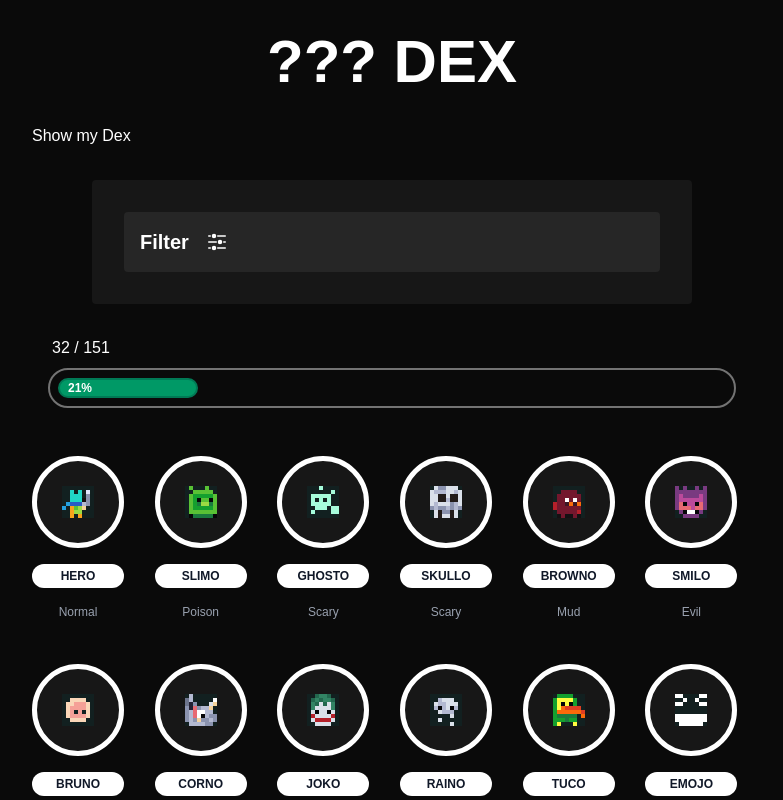
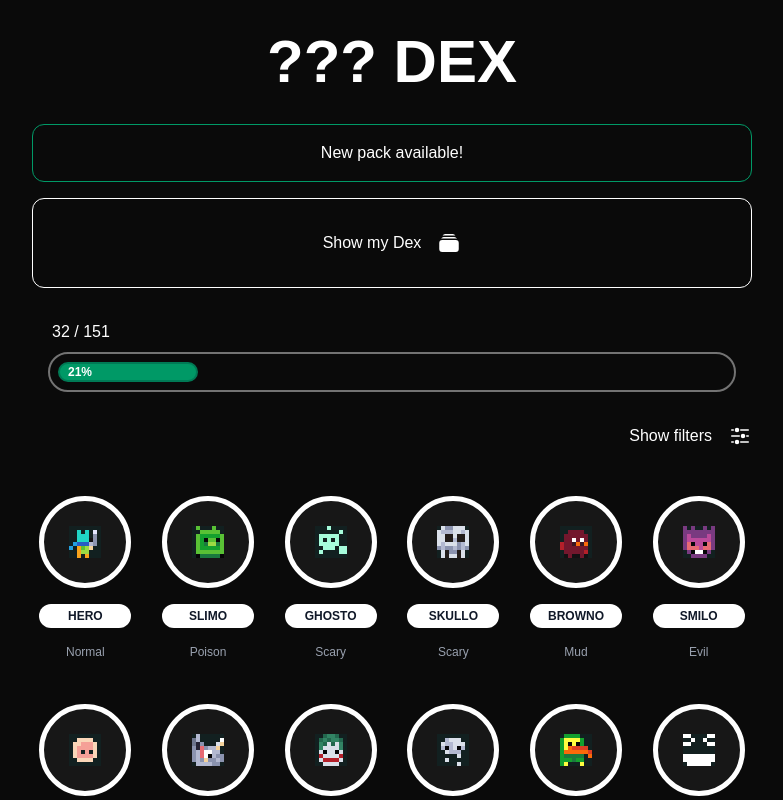
Before and after one commit to trick0/ny2u-dex, a Vue app: page / in a window 1280 px wide. Shown: the top 800 px of the page, without its empty margins (248-1031 px from the left). Built offline with nearby package versions, Linux system fonts and the light colour scheme.

Commit message:
added CCG

```diff
--- a/src/App.vue
+++ b/src/App.vue
@@ -2,24 +2,28 @@
 import BouncerList from './components/BouncerList.vue';
 import Completion from './components/Completion.vue';
 import MyDex from './components/MyDex.vue';
+import Pack from './components/Pack.vue';
 import SearchBar from './components/SearchBar.vue';
-import { useBouncerStore } from './stores/bouncer';
-const bouncerStore = useBouncerStore();
 </script>
 
 <template>
   <div class="text-6xl font-bold mx-5 my-8 text-center">
     ??? DEX
   </div>
-  <div>
+  <div class="app-container m-auto">
+    <Pack />
     <MyDex />
+    <Completion />
     <SearchBar />
-    <Completion />
     <BouncerList />
   </div>
 </template>
 
 <style>
+.app-container {
+  max-width: 720px;
+}
+
 .v-enter-active,
 .v-leave-active {
   transition: opacity 0.5s ease;
--- a/src/components/BouncerList.vue
+++ b/src/components/BouncerList.vue
@@ -1,5 +1,6 @@
 <template lang="html">
-    <div class="bouncer-list md:gap-4 sm:gap grid grid-cols-3 sm:grid-cols-4 md:grid-cols-6 m-auto">
+    <div
+        class="bouncer-list md:gap-4 sm:gap grid grid-cols-3 sm:grid-cols-4 md:grid-cols-6 m-auto justify-items-center">
         <Bouncer v-for="(bouncer) of bouncers" :bouncer="bouncer" :id="bouncer.id" :key="bouncer.name"
             @click="selectBouncer(bouncer)" />
         <Transition>
@@ -53,10 +54,6 @@ function closeModal() {
 </script>
 
 <style>
-.bouncer-list {
-    max-width: 720px;
-}
-
 .bouncer-image-background {
     width: 64px;
     height: 64px;
--- a/src/components/Completion.vue
+++ b/src/components/Completion.vue
@@ -19,10 +19,6 @@ const progress = computed(() => bouncerStore.bouncers.length)
 const width = computed(() => `${~~(100 * (progress.value / 151))}%`)
 </script>
 <style>
-.completion {
-    max-width: 720px;
-}
-
 .progress {
     animation: progress ease-out 1s forwards;
     animation-delay: 1s;
--- a/src/components/Modal.vue
+++ b/src/components/Modal.vue
@@ -1,7 +1,7 @@
 <template>
     <div class="modal-container flex justify-center items-center fixed w-full h-full m-0 bg-black/75">
         <div class="back fixed w-full h-full m-0 bg-black/75" @click="closeModal"></div>
-        <div :class="[size, theme]" class="modal relative md:max-w-md sm:max-w-sm lg:max-w-lg m-auto rounded p-4">
+        <div :class="[size, theme]" class="modal relative rounded p-4">
             <slot name="header"></slot>
             <div class="my-4">
                 <slot></slot>
--- a/src/components/MyDex.vue
+++ b/src/components/MyDex.vue
@@ -1,10 +1,11 @@
 <template>
     <div class="mydex-container">
-        <div @click="dexVisibility = true" style="width: 720px" class="m-auto">
+        <div @click="dexVisibility = true" class="m-auto flex border p-8 rounded-xl justify-center cursor-pointer">
             Show my Dex
+            <RectangleStackIcon class="size-6 ml-4" />
         </div>
         <Transition>
-            <Modal :size="'modal-xl'" :theme="'dark'" v-if="dexVisibility" @onClose="closeModal">
+            <Modal :theme="'dark'" v-if="dexVisibility" @onClose="closeModal">
                 <template #header>
                     <div class="text-xl font-bold text-center">
                         my dex
@@ -30,14 +31,21 @@
 <script setup lang="ts">
 import type { BouncerType } from '@/models/models';
 import { useBouncerStore } from '@/stores/bouncer';
-import { computed, onMounted, ref } from 'vue';
+import { computed, onMounted, ref, watch } from 'vue';
 import Modal from './Modal.vue';
 import Bouncer from './Bouncer.vue';
-
+import { RectangleStackIcon } from '@heroicons/vue/24/solid';
+import { usePackStore } from '@/stores/pack';
+const packStore = usePackStore();
 const bouncerStore = useBouncerStore();
 const bouncers = computed(() => bouncerStore.bouncers);
+const packIndexHelper = computed(() => packStore.packIndexHelper);
 const ownedBouncers = ref([]);
 const dexVisibility = ref(false);
+
+watch(packIndexHelper, () => {
+    ownedBouncers.value = bouncerStore.getOwnedBouncers();
+})
 
 onMounted(() => {
     ownedBouncers.value = bouncerStore.getOwnedBouncers();
--- /dev/null
+++ b/src/components/Pack.vue
@@ -0,0 +1,71 @@
+<template>
+    <div>
+        <div v-if="isNewPackAvailable" @click="openPack"
+            class="openPack rounded-xl cursor-pointer text-center my-4 border border-emerald-600 hover:border-emerald-900 hover:bg-emerald-600 hover:text-black p-4">
+            New pack available!
+        </div>
+        <Transition>
+            <Modal :theme="'dark'" v-if="isPackOpening" @onClose="closeModal">
+                <template #header>
+                    <div class="text-xl font-bold text-center">
+                        New pack!
+                    </div>
+                </template>
+                <div class="flex justify-center">
+                    <div v-for="bouncer of newBouncers" class="mx-4">
+                        <Bouncer :bouncer="bouncer" :id="bouncer.id" :key="bouncer.name" />
+                    </div>
+                </div>
+                <template #footer>
+                    <button
+                        class="inline-flex justify-center cursor-pointer rounded-md bg-white/10 px-3 py-2 text-sm font-semibold text-white inset-ring inset-ring-black/5 hover:bg-white/20 sm:mt-0 sm:w-auto"
+                        @click="closeModal">
+                        Close
+                    </button>
+                </template>
+            </Modal>
+        </Transition>
+
+    </div>
+</template>
+<script setup lang="ts">
+import { computed, onMounted, ref } from 'vue';
+import Modal from './Modal.vue';
+import { usePackStore } from '@/stores/pack';
+import type { BouncerType } from '@/models/models';
+import Bouncer from './Bouncer.vue';
+import { useBouncerStore } from '@/stores/bouncer';
+
+const packStore = usePackStore();
+const bouncerStore = useBouncerStore();
+const isNewPackAvailable = ref(false)
+const isPackOpening = ref(false);
+const newBouncers = ref([] as BouncerType[]);
+
+onMounted(() => {
+    CheckCanOpenPack();
+})
+
+function openPack() {
+    isPackOpening.value = true;
+    newBouncers.value = packStore.newPack();
+    bouncerStore.addBouncers(newBouncers.value);
+    CheckCanOpenPack();
+}
+
+function CheckCanOpenPack() {
+    if (localStorage.getItem("lastPackOpeningTime") == null) {
+        isNewPackAvailable.value = true;
+        return;
+    }
+
+    const lastPackOpening = localStorage.getItem("lastPackOpeningTime") || "0";
+    const lastPackDate = new Date(Number(lastPackOpening));
+
+    isNewPackAvailable.value = new Date().getTime() - 86400000 >= lastPackDate.getTime();
+}
+
+function closeModal() {
+    isPackOpening.value = false;
+}
+</script>
--- a/src/components/SearchBar.vue
+++ b/src/components/SearchBar.vue
@@ -1,11 +1,18 @@
 <template>
-    <div class="search-bar m-auto mt-8 mb-8 rounded bg-neutral-900 p-8">
-        <div class="row text-white text-xl font-bold flex p-4 cursor-pointer rounded hover:bg-neutral-700 bg-neutral-800 items-center"
-            @click="showFilter = !showFilter">
-            Filter
-            <AdjustmentsHorizontalIcon class="size-6 ml-4" />
+    <div class="search-bar my-8 m-auto">
+        <div @click="showFilter = !showFilter">
+            <div class="flex justify-end cursor-pointer">
+                <template v-if="showFilter">
+                    Hide filters
+                    <EyeSlashIcon class="size-6 ml-4" />
+                </template>
+                <template v-else>
+                    Show filters
+                    <AdjustmentsHorizontalIcon class="size-6 ml-4" />
+                </template>
+            </div>
         </div>
-        <div class="row" v-if="showFilter">
+        <div class="row mt-8 mb-8 rounded bg-neutral-900 p-8" v-if="showFilter">
             <div class="row col-12">
                 <div class="search-bar-label text-white my-4">
                     Name
@@ -35,19 +42,14 @@
 </template>
 <script setup lang="ts">
 import { useBouncerStore } from '@/stores/bouncer';
+import { AdjustmentsHorizontalIcon, EyeSlashIcon } from '@heroicons/vue/24/solid';
 import { computed, ref } from 'vue';
-import { AdjustmentsHorizontalIcon } from '@heroicons/vue/24/solid'
 const bouncerStore = useBouncerStore();
 const activeFilterTypes = computed(() => bouncerStore.activeFilterTypes)
 const showFilter = ref(false);
 </script>
 
 <style>
-.search-bar {
-    max-width: 600px;
-    color: #191919;
-}
-
 #bouncer-name-search {
     outline: none;
     width: 100%;
--- a/src/models/models.ts
+++ b/src/models/models.ts
@@ -1,4 +1,5 @@
 export type BouncerType = {
+    id?: number | string;
     name: string;
     baseYeetPower: number | string;
     ap: number | string;
--- a/src/stores/bouncer.ts
+++ b/src/stores/bouncer.ts
@@ -2,10 +2,11 @@ import { ref, computed } from 'vue'
 import { defineStore } from 'pinia'
 import bouncerDB from '@/assets/bouncers.json';
 import typeDB from '@/assets/types.json';
+import type { BouncerType } from '@/models/models';
 
 export const useBouncerStore = defineStore('bouncer', () => {
 
-  const bouncers = ref(bouncerDB.map((b, index) => ({ ...b, id: index})));
+  const bouncers = ref(bouncerDB.map((b, index) => ({ ...b, id: index})) as BouncerType[]);
   const bouncerTypes = ref(typeDB);
   const filter = ref();
   const activeFilterTypes = ref([] as string[]);
@@ -40,9 +41,15 @@ export const useBouncerStore = defineStore('bouncer', () => {
     return bouncers;
   }
 
-  function setOwnedBouncers(bouncers: {}) {
-    localStorage.setItem("bouncers", JSON.stringify(bouncers));
+  function addBouncers(_bouncers: BouncerType[]) {
+    const bouncerList: BouncerType[] = _bouncers.concat(getOwnedBouncers());
+    setOwnedBouncers(Array.from(new Set(bouncerList)));
+    getOwnedBouncers();
   }
 
-  return { bouncers, bouncerTypes, activeFilterTypes, filteredBouncers, bouncersCount, filter, getBouncerById, getBouncerByType, toggleTypeFilter, resetTypeFilter, getOwnedBouncers, setOwnedBouncers }
+  function setOwnedBouncers(_bouncers: {}) {
+    localStorage.setItem("bouncers", JSON.stringify(_bouncers));
+  }
+
+  return { bouncers, bouncerTypes, activeFilterTypes, filteredBouncers, bouncersCount, filter, getBouncerById, getBouncerByType, toggleTypeFilter, resetTypeFilter, getOwnedBouncers, addBouncers, setOwnedBouncers }
 })
--- /dev/null
+++ b/src/stores/pack.ts
@@ -0,0 +1,22 @@
+import { ref, computed } from 'vue'
+import { defineStore } from 'pinia'
+import bouncerDB from '@/assets/bouncers.json';
+import { useBouncerStore } from './bouncer';
+import type { BouncerType } from '@/models/models';
+
+export const usePackStore = defineStore('pack', () => {
+  const bouncerStore = useBouncerStore();
+  const packIndexHelper = ref(0);
+
+  function newPack(): BouncerType[] {
+    const pack = [] as BouncerType[];
+    for (let index = 0; index < 3; index++) {
+      pack.push(bouncerStore.bouncers[~~(Math.random() * bouncerStore.bouncers.length)]!)
+    }
+    localStorage.setItem("lastPackOpeningTime", new Date().getTime().toString());
+    packIndexHelper.value++;
+    return pack;
+  }
+
+  return { packIndexHelper, newPack }
+})
```
